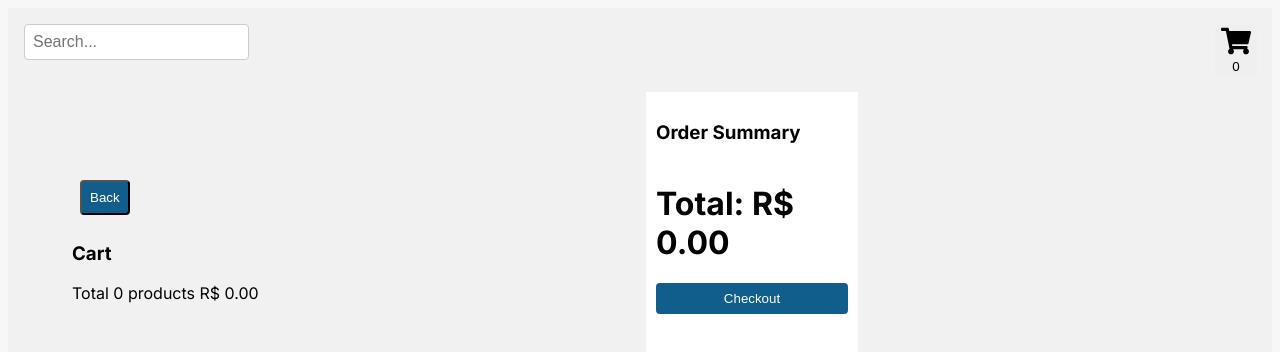
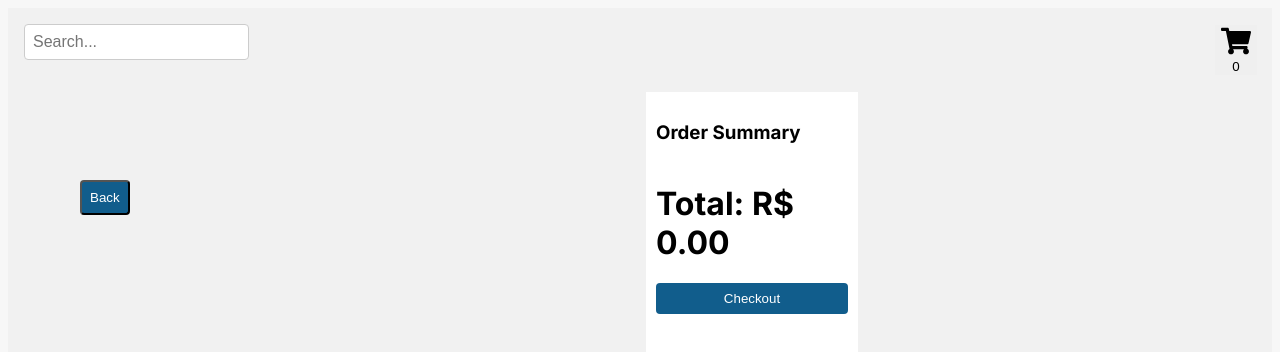
Before and after one commit to ViniTanaka/catalogApp, a Next.js app: page /cart in a window 1280 px wide. Shown: the top 352 px of the page. Built offline with nearby package versions, Linux system fonts and the light colour scheme.

Commit message:
fix:navigate

```diff
--- a/src/app/cart/page.tsx
+++ b/src/app/cart/page.tsx
@@ -4,6 +4,7 @@ import { BackBtn } from './../components/back-button';
 import { useLocalStorage } from "@/hooks/useLocalStorage";
 import {  ProductInCart } from "../types/product";
 import { CartItem } from "../components/cart/cart-item";
+import { useRouter } from "next/navigation";
 
 const Container = styled.div`
     display: flex;
@@ -76,15 +77,16 @@ export default function CartPage() {
         })
         updateLocalStorage(newValue)
     }
+    const router = useRouter();
+
+    const handleNavigate = () => {
+        router.push("/checkout")
+    }
     return (
         <Container>
             <CartListContainer>
                 <InfoList>
                     <BackBtn navigate="/"/>
-                    <h3>Cart</h3>
-                    <p>Total {value.length} products
-                        <span> R$ {cartTotal.toFixed(2)}</span>
-                    </p>
                 </InfoList>
                 <CartList>
                     {value.map((product) =>
@@ -106,7 +108,7 @@ export default function CartPage() {
             <CartResultContainer>
                 <h3>Order Summary</h3>
                 <h1>Total: R$ {cartTotal.toFixed(2)}</h1>
-                <BtnCheckout>Checkout</BtnCheckout>
+                <BtnCheckout onClick={handleNavigate}>Checkout</BtnCheckout>
             </CartResultContainer>
         </Container>
     )
```
